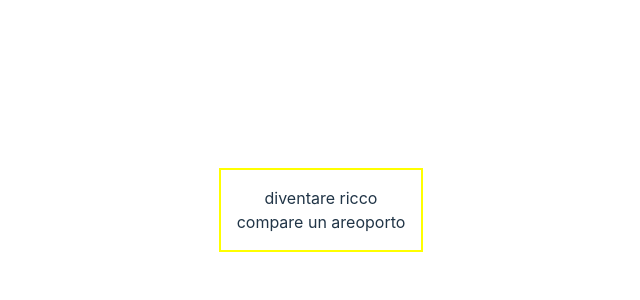
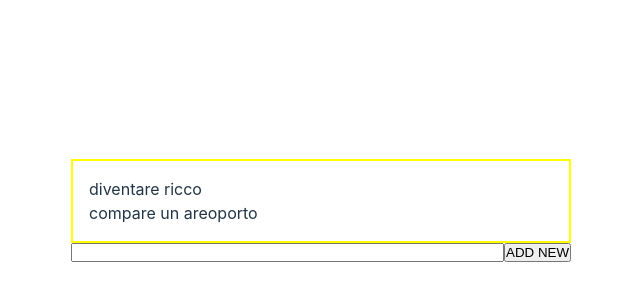
Before and after one commit to multivoltage/kleopatra-todolist, a React (Vite) app: page / in a window 1280 px wide. Shown: the part 190-490 px from the top of the page, without its empty margins (319-959 px from the left). Built offline with nearby package versions, Linux system fonts and the light colour scheme.

Commit message:
feat: add pending state for single todo

```diff
--- a/src/App.tsx
+++ b/src/App.tsx
@@ -1,15 +1,36 @@
-import { useState } from "react";
-import "./App.css";
+import { useRef, useState } from "react";
+import './styles/App.css'
+import './styles/List.css'
+import './styles/Form.css'
 import { List } from "./components/List";
 import { generateInitialTodos } from "./utils";
 
 function App() {
 
+  const form = useRef<HTMLFormElement>(null)
   const [todos, setTodos] = useState(generateInitialTodos())
+
+  function handleSubmit(e: React.FormEvent<HTMLFormElement>) {
+    e.preventDefault()
+    // todo - find a better types without use react-hook-form or similar
+    const description: string = (e.target as any).newtodo.value
+    setTodos((old) => ([...old, {
+      isPending: true,
+      task: description
+    }]))
+    form.current?.reset()
+  }
 
   return (
     <div className="App">
       <List todos={todos} />
+
+      <div>
+        <form onSubmit={handleSubmit} ref={form} className="form-create">
+          <input type="text" required name="newtodo" className="w-full" data-cy="input-new-task" />
+          <input type="submit" value="ADD NEW" data-cy="btn-add" />
+        </form>
+      </div>
     </div>
   );
 }
--- a/src/components/List.tsx
+++ b/src/components/List.tsx
@@ -1,4 +1,5 @@
 import { ITodo } from "../model/todo"
+import { Row } from "./Row"
 
 interface Props {
     todos: Array<ITodo>
@@ -8,8 +9,7 @@ export function List({ todos }: Props) {
 
     return <div data-cy="list" className="list">
         {todos.map(t => {
-            const { task } = t
-            return <div key={task} data-cy="list-row">{task}</div>
+            return <Row todo={t} />
         })}
     </div>
 }
--- /dev/null
+++ b/src/components/Row.tsx
@@ -0,0 +1,15 @@
+import { ITodo } from "../model/todo"
+
+interface Props {
+    todo: ITodo
+}
+
+export function Row({ todo }: Props) {
+    const { task, isPending } = todo
+    return <div key={task} data-cy="list-row" className="list__row">
+        {task}
+        <span data-cy="list-row-state">
+            {isPending && "pending"}
+        </span>
+    </div>
+}
--- a/src/model/todo.ts
+++ b/src/model/todo.ts
@@ -1,3 +1,4 @@
 export interface ITodo {
     task: string;
+    isPending: boolean;
 }
--- a/src/App.css
+++ b/src/styles/App.css
@@ -23,10 +23,8 @@ body {
     justify-content: center;
 }
 
-.list {
-    border: 2px solid yellow;
-    padding: var(--p1);
+/* utilitied */
+.w-full {
+    width: 100%;
 }
-
-.list__row {
-}
+/* end utilities */
--- /dev/null
+++ b/src/styles/Form.css
@@ -0,0 +1,6 @@
+/* form */
+.form-create {
+    display: flex;
+    justify-content: space-between;
+}
+/* end form */
--- /dev/null
+++ b/src/styles/List.css
@@ -0,0 +1,10 @@
+.list {
+    border: 2px solid yellow;
+    padding: var(--p1);
+    min-width: 500px;
+}
+
+.list__row {
+    display: flex;
+    justify-content: space-between;
+}
--- a/src/utils.ts
+++ b/src/utils.ts
@@ -1,5 +1,8 @@
 import { ITodo } from "./model/todo";
 
 export function generateInitialTodos(): Array<ITodo> {
-    return [{ task: "diventare ricco" }, { task: "compare un areoporto" }];
+    return [
+        { task: "diventare ricco", isPending: false },
+        { task: "compare un areoporto", isPending: false },
+    ];
 }
```
Also changed, not shown: 2 other files (tests, documents, lock files or other folders).
